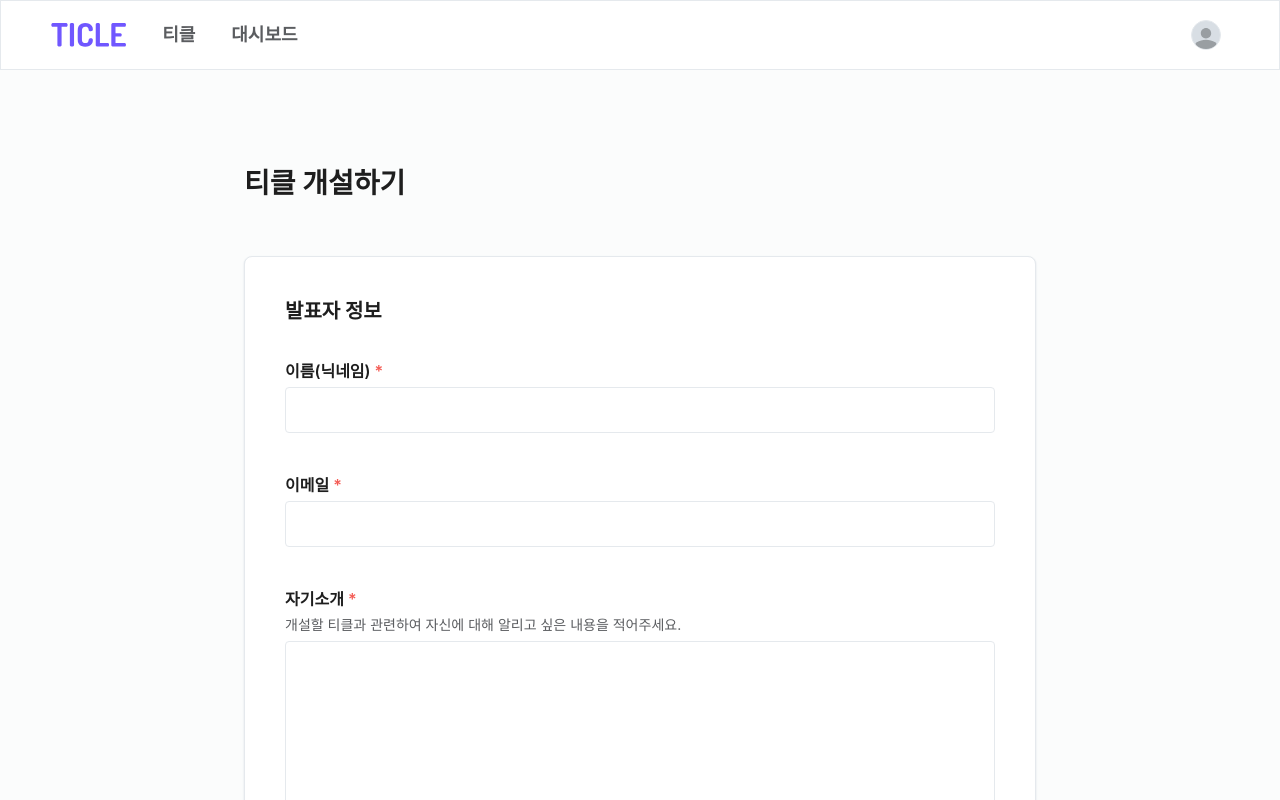
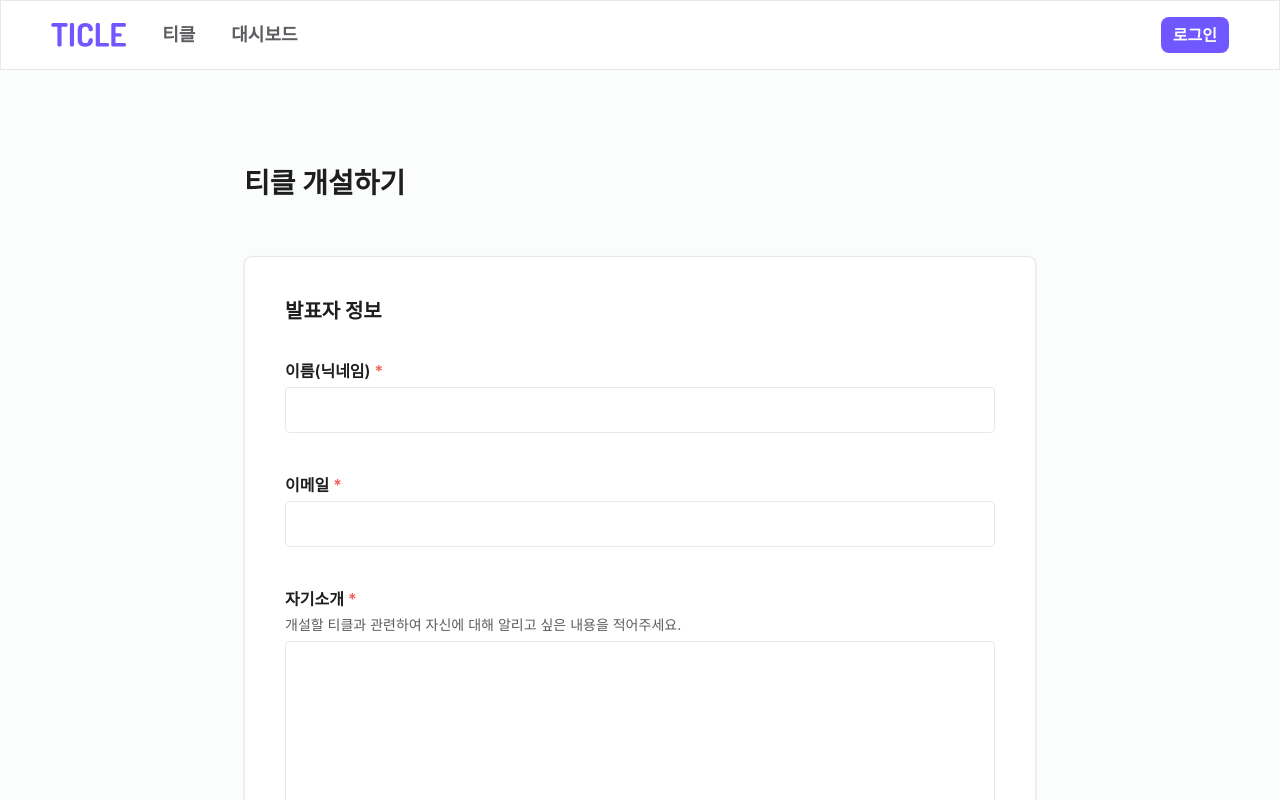
Before and after one commit to boostcampwm-2024/web21-TICLE, a React (Vite) app in the folder apps/web/: page /ticle/open in a window 1280 px wide. Shown: the top 800 px of the page. Built offline with nearby package versions, Linux system fonts and the light colour scheme; no server answers; a web font is replaced by a local one.

Commit message:
feat: authStore 내 데이터에 따라서 유저 정보를 보여줌

```diff
--- a/apps/web/src/components/common/Header/User.tsx
+++ b/apps/web/src/components/common/Header/User.tsx
@@ -1,10 +1,9 @@
 /* eslint-disable react-refresh/only-export-components */
 import { Link } from '@tanstack/react-router';
-import axios from 'axios';
 import { Provider } from '@repo/types';
 
 import UserProfileOfMeDialog from '@/components/user/UserProfileOfMeDialog';
-import { useUserProfileOfMe } from '@/hooks/api/user';
+import useAuthInfo from '@/hooks/useAuthInfo';
 import useModal from '@/hooks/useModal';
 
 import Avatar from '../Avatar';
@@ -18,26 +17,23 @@ export const LOGIN_TYPE: Record<Provider, string> = {
 };
 
 function User() {
-  const { data, error } = useUserProfileOfMe();
+  const { isLoading, isAuthenticated, authInfo } = useAuthInfo();
+
   const { isOpen, onOpen, onClose } = useModal();
-
-  const isUnauthorized = axios.isAxiosError(error) && error.response?.status === 401;
-
-  const loginType = data?.provider && LOGIN_TYPE[data.provider];
 
   const AuthorizedContent = () => (
     <>
       <section className="flex cursor-pointer items-center gap-2" onClick={onOpen}>
-        <Avatar size="xs" src={data?.profileImageUrl} />
-        <span className="text-body1 text-alt">{data?.nickname}</span>
+        <Avatar size="xs" src={authInfo?.profileImageUrl} />
+        <span className="text-body1 text-alt">{authInfo?.nickname}</span>
       </section>
-      {isOpen && data && loginType && (
+      {isOpen && authInfo && (
         <UserProfileOfMeDialog
           onClose={onClose}
           isOpen={isOpen}
-          profileImageUrl={data.profileImageUrl}
-          nickname={data.nickname}
-          loginType={loginType}
+          profileImageUrl={authInfo.profileImageUrl}
+          nickname={authInfo.nickname}
+          loginType={LOGIN_TYPE[authInfo.provider]}
         />
       )}
     </>
@@ -53,7 +49,7 @@ function User() {
 
   return (
     <aside className="flex gap-3">
-      {isUnauthorized ? <UnauthorizedContent /> : <AuthorizedContent />}
+      {isAuthenticated && !isLoading ? <AuthorizedContent /> : <UnauthorizedContent />}
     </aside>
   );
 }
--- a/apps/web/src/components/common/Header/index.tsx
+++ b/apps/web/src/components/common/Header/index.tsx
@@ -20,7 +20,6 @@ function Header() {
           대시보드
         </Link>
       </nav>
-      {/* TODO: User 로그인시 핸들링 */}
       <User />
     </header>
   );
```
